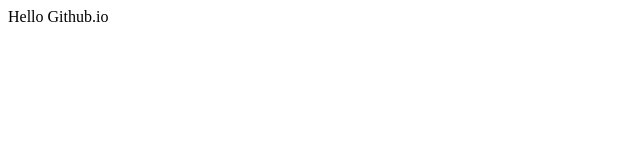
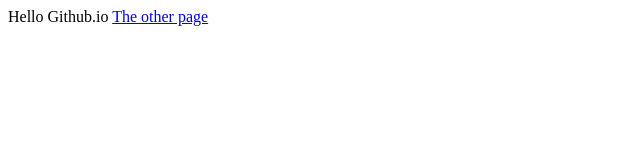
Before and after one commit to MuddyGames/TestPWA, a plain HTML site: page index.html in a window 1280 px wide. Shown: the whole page, without its empty margins (0-640 px from the left). Drawn offline with Linux system fonts and the light colour scheme.

Commit message:
Update index.html

```diff
--- a/index.html
+++ b/index.html
@@ -1 +1,3 @@
 Hello Github.io
+
+<a href="./another.html">The other page</a>
```
